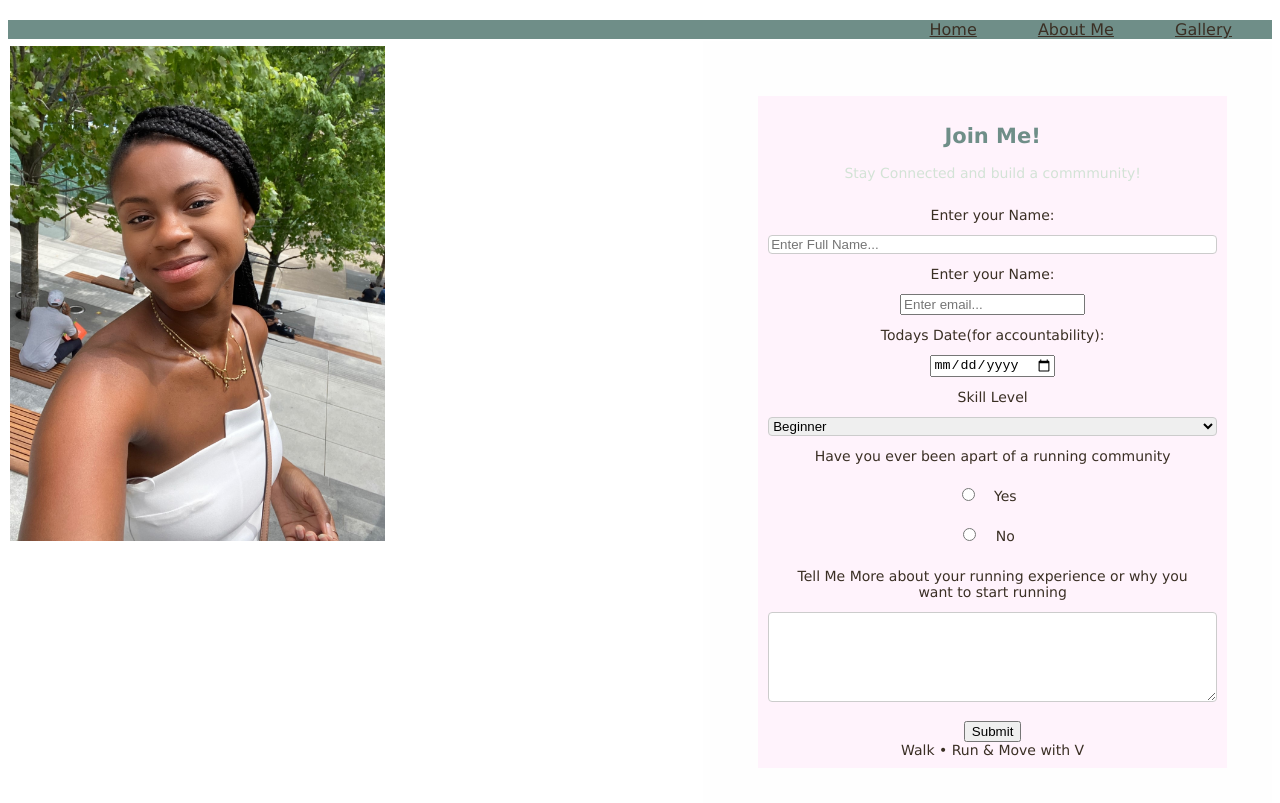
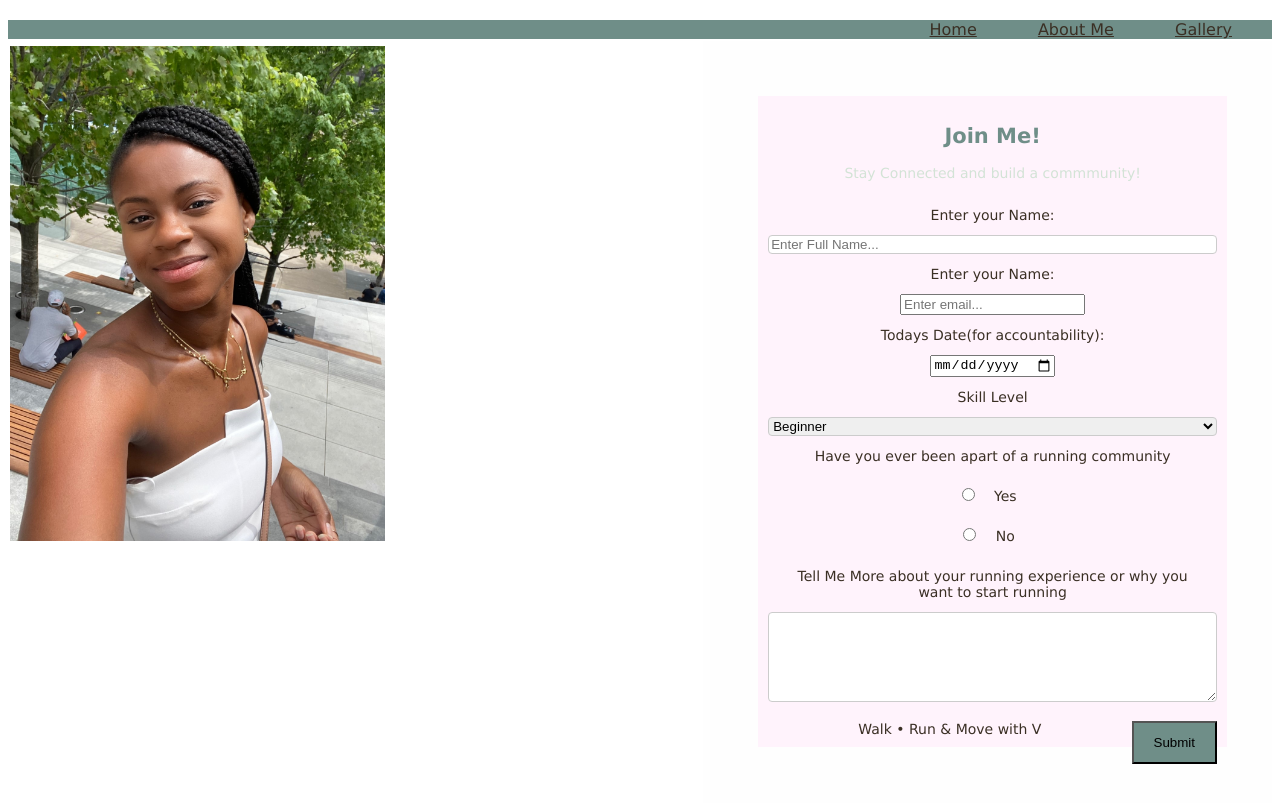
Before and after one commit to vdavis12/vdavis12.github.io, a plain HTML site: page signup.html in a window 1280 px wide. Shown: the part 129-932 px from the top of the page. Drawn offline with Linux system fonts and the light colour scheme.

Commit message:
Update indexformat.css

```diff
--- a/indexformat.css
+++ b/indexformat.css
@@ -70,6 +70,13 @@ label {
 	display: inline-block;
 }
 
+input[type=submit]{
+  background-color: #6f8e88;
+  padding: 12px 20px;
+  cursor: pointer;
+  float: right;
+}
+
 /* Responsive layout - when the screen is less than 600px wide, make the two columns stack on top of each other instead of next to each other */
 @media screen and (max-width: 600px) {
   .col-25, .col-75, input[type=submit] {
```
